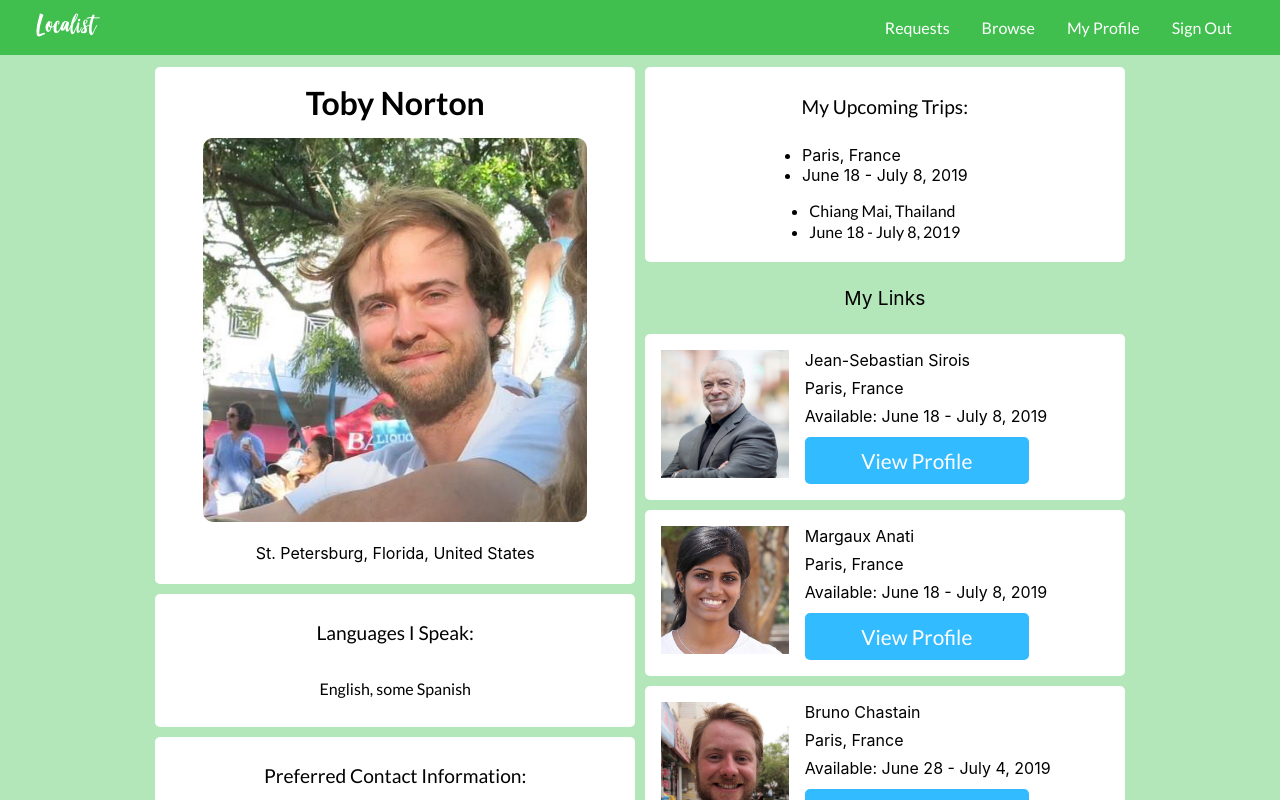
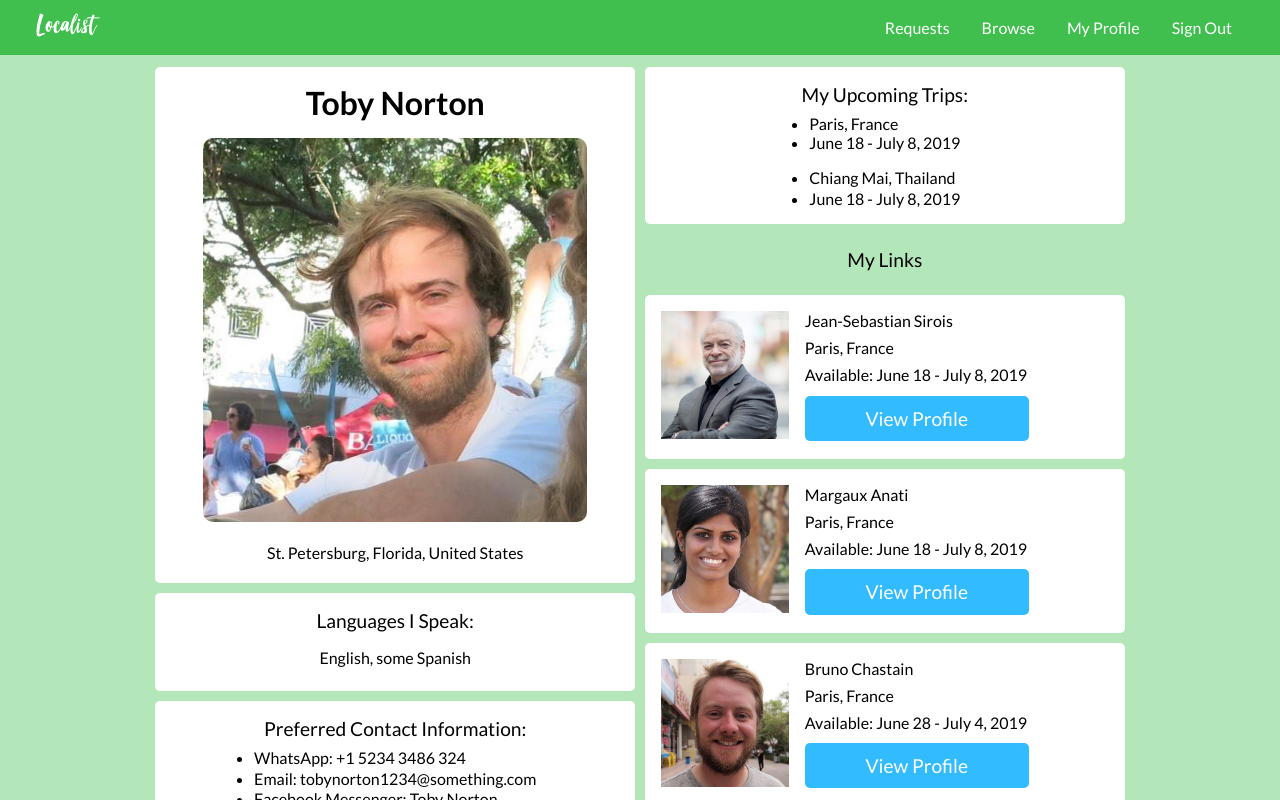
Before and after one commit to TobiasNorton/localist, a React (Create React App) app: page / in a window 1280 px wide. Shown: the top 800 px of the page. Built offline with nearby package versions, Linux system fonts and the light colour scheme.

Commit message:
Adjusted button font size, adjusted margins

```diff
--- a/src/index.css
+++ b/src/index.css
@@ -106,7 +106,7 @@ h4 {
 }
 
 button {
-  font-size: 1.3rem;
+  font-size: 1.2rem;
   color: white;
   background-color: hsl(200, 100%, 60%);
   width: 14rem;
@@ -214,11 +214,12 @@ button {
 .category .header {
   font-size: 1.2rem;
   padding: 0.5rem 0 0 0;
+  margin: 0.5rem 0 0 0;
   font-family: 'Lato', sans-serif;
 }
 
 .category .body {
-  padding-bottom: 0.7rem;
+  padding-bottom: 0.4rem;
   line-height: 1.3rem;
   font-family: 'Lato', sans-serif;
 }
@@ -241,6 +242,7 @@ button {
 
 .their-profile button {
   margin: 0.5rem;
+  font-size: 1.2rem;
 }
 
 /* ------------- MyProfile --------------- */
@@ -270,20 +272,28 @@ button {
 
 .my-profile p {
   padding: 0 3rem 0 3rem;
+  font-family: 'Lato', sans-serif;
 }
 
 p.from {
   padding: 1rem;
   margin: 5px;
+  font-family: 'Lato', sans-serif;
 }
 
 .my-profile ul {
   margin: 0.5rem;
   padding: 0 3rem 0 3rem;
+  font-family: 'Lato', sans-serif;
+}
+
+.my-profile li {
+  font-family: 'Lato', sans-serif;
 }
 
 .my-links {
   font-size: 1.2rem;
+  font-family: 'Lato', sans-serif;
 }
 
 .link {
@@ -303,14 +313,18 @@ p.from {
 .link p {
   margin: 0 0 0.5rem 1rem;
   padding: 0;
+  font-family: 'Lato', sans-serif;
 }
 
 .link-status {
   font-size: 1.2rem;
+  font-family: 'Lato', sans-serif;
 }
 
 .link button {
   margin: 0.2rem 0 0 1rem;
+  font-family: 'Lato', sans-serif;
+  font-size: 1.2rem;
 }
 
 footer {
@@ -323,6 +337,8 @@ footer {
 .request-buttons button {
   margin-bottom: 1rem;
   width: 13.5rem;
+  font-family: 'Lato', sans-serif;
+  font-size: 1.2rem;
 }
 
 /* --------------- Browse Locals --------------*/
@@ -348,13 +364,17 @@ footer {
 .local p {
   margin: 0 0 0.5rem 1rem;
   padding: 0;
+  font-family: 'Lato', sans-serif;
 }
 
 .link-status {
   font-size: 1.2rem;
+  font-family: 'Lato', sans-serif;
 }
 
 .local button {
   margin: 0.2rem 0 0 1rem;
   width: 9rem;
+  font-family: 'Lato', sans-serif;
+  font-size: 1.2rem;
 }
```
